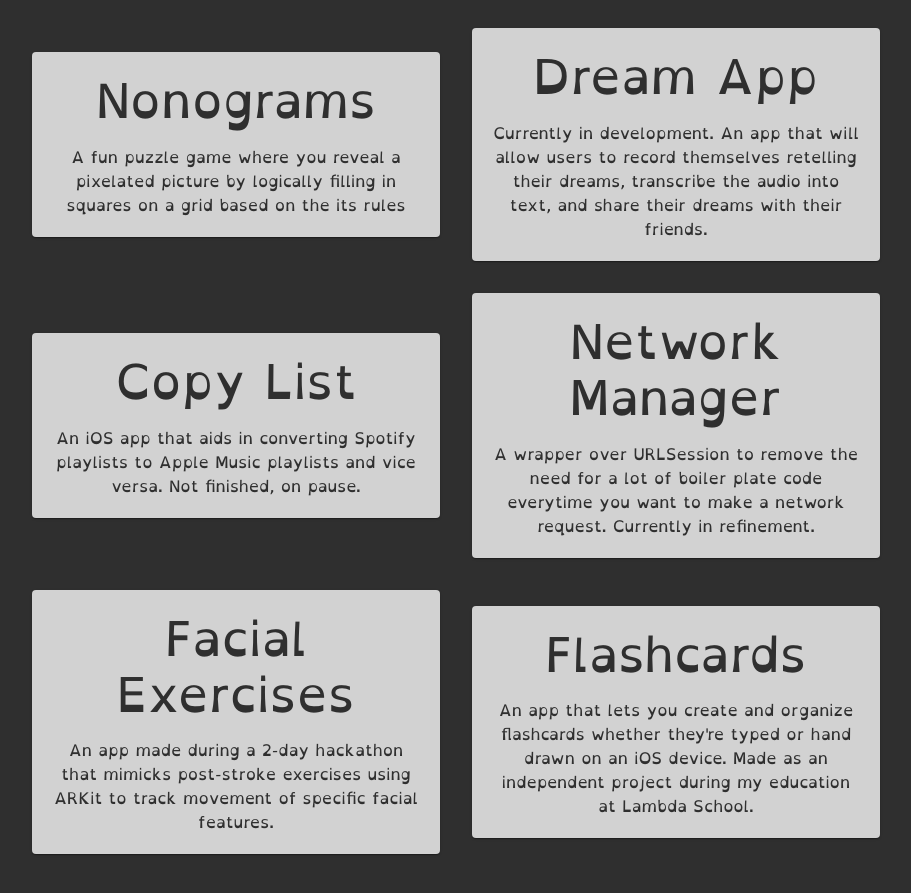
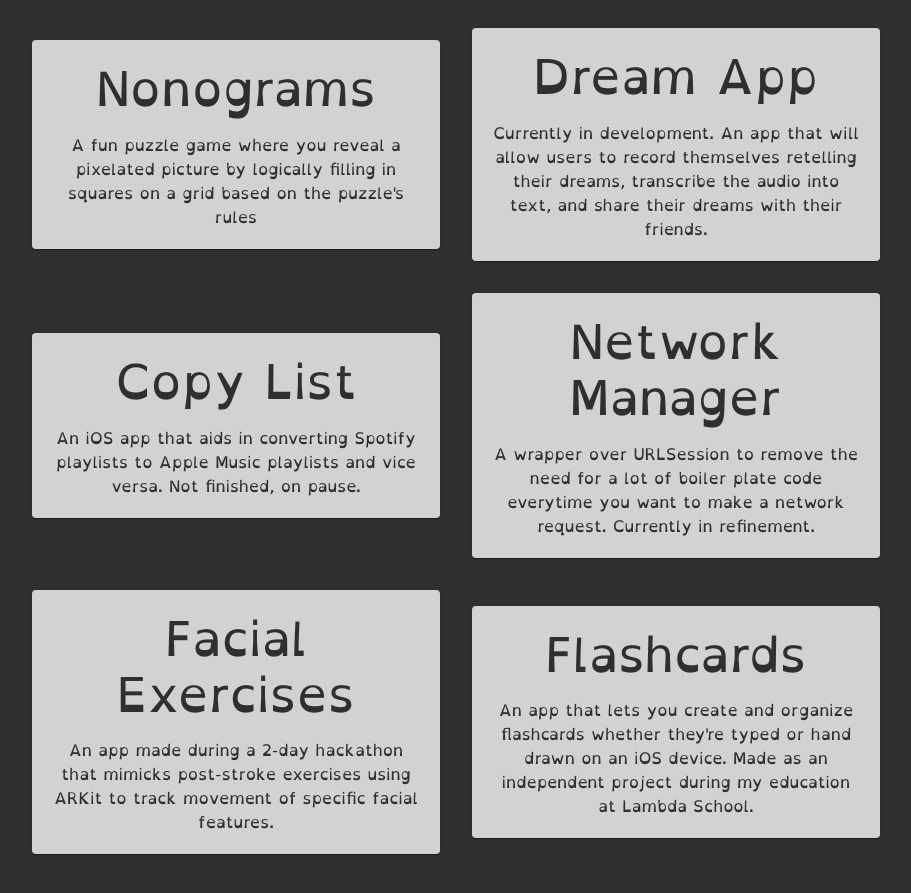
Before and after one commit to samanthagatt/portfolio, a React (Create React App) app: page / in a window 1280 px wide. Shown: the part 960-1853 px from the top of the page, without its empty margins (184-1095 px from the left). Built offline with nearby package versions, Linux system fonts and the light colour scheme.

Commit message:
Fixes spelling mistake in Nonograms project description

```diff
--- a/src/data.js
+++ b/src/data.js
@@ -32,7 +32,7 @@ export const aboutLInks = [
 export const projects = [
   [
     "Nonograms",
-    "A fun puzzle game where you reveal a pixelated picture by logically filling in squares on a grid based on the its rules",
+    "A fun puzzle game where you reveal a pixelated picture by logically filling in squares on a grid based on the puzzle's rules",
     "https://github.com/samanthagatt/Nonograms"
   ],
   [
```
